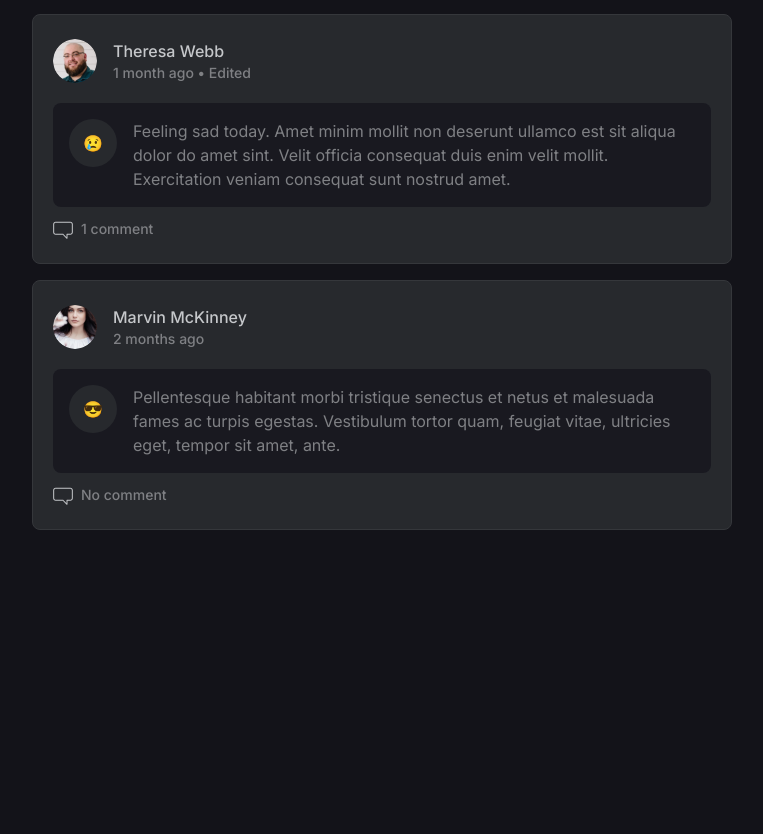
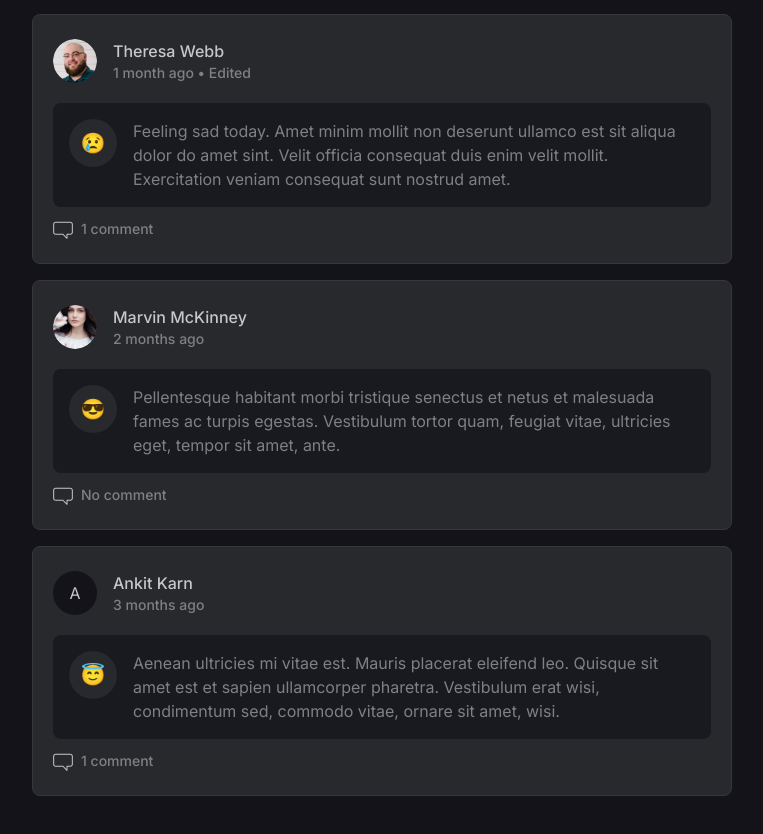
Before and after one commit to AnkitKarnAK/atlys-assignment, a React (Vite) app: page / in a window 1280 px wide. Shown: the part 692-1526 px from the top of the page, without its empty margins (258-1021 px from the left). Before the commit the page ends 1308 px from the top, so only its background shows below. Built offline with nearby package versions, Linux system fonts and the light colour scheme.

Commit message:
refactor: Update user avatar styling in AddFeed and FeedCard components

```diff
--- a/src/components/AddFeed.tsx
+++ b/src/components/AddFeed.tsx
@@ -8,7 +8,7 @@ export const AddFeed = () => {
                     <h2 className="text-lg font-medium text-light-500">Create post</h2>
 
                     <div className="flex cursor-text items-center gap-4 rounded-lg bg-primary-300 p-4">
-                        <div className="h-12 w-12 min-w-12 self-start flex items-center justify-center rounded-full bg-dark-500">
+                        <div className="h-12 w-12 min-w-12 text-xl self-start flex items-center justify-center rounded-full bg-dark-500">
                             🙂
                         </div>
                         <div className="flex flex-col w-full">
--- a/src/components/FeedCard.tsx
+++ b/src/components/FeedCard.tsx
@@ -21,7 +21,7 @@ export const FeedCard = ({ post }: FeedCardProps) => {
                         <div className="flex items-center gap-4">
                             {postUser?.photo
                                 ? <img src={postUser?.photo} alt={`profile picture of ${postUser?.name || postUser?.username}`} className="h-11 w-11 rounded-full" />
-                                : <div className="h-11 w-11 min-w-11 self-start flex items-center justify-center rounded-full bg-primary-500">{postUser?.firstName?.[0] || postUser?.username?.[0]}</div>
+                                : <div className="h-11 w-11 min-w-11 text-light-500 self-start flex items-center justify-center rounded-full bg-primary-500">{postUser?.firstName?.[0] || postUser?.username?.[0]}</div>
                             }
                             <div className="">
                                 <h3 className="font-medium text-light-500">{postUser?.name || postUser?.username}</h3>
@@ -38,7 +38,7 @@ export const FeedCard = ({ post }: FeedCardProps) => {
                     </div>
 
                     <div className="mb-3 p-4 flex items-center gap-4 rounded-lg bg-primary-300">
-                        <div className="h-12 w-12 min-w-12 self-start flex items-center justify-center rounded-full bg-dark-500">
+                        <div className="h-12 w-12 min-w-12 text-xl self-start flex items-center justify-center rounded-full bg-dark-500">
                             {post?.emoji}
                         </div>
                         <p className="text-light-300">{post.text}</p>
--- a/src/data/posts.ts
+++ b/src/data/posts.ts
@@ -35,5 +35,14 @@ export const initialPosts: Post[] = [
         createdAt: '2024-06-01 12:00:00',
         updatedAt: '2024-06-01 12:00:00',
         commentIds: []
+    },
+    {
+        id: 'post4',
+        userId: 'user3',
+        text: 'Aenean ultricies mi vitae est. Mauris placerat eleifend leo. Quisque sit amet est et sapien ullamcorper pharetra. Vestibulum erat wisi, condimentum sed, commodo vitae, ornare sit amet, wisi.',
+        emoji: '😇',
+        createdAt: '2024-05-01 12:00:00',
+        updatedAt: '2024-05-01 12:00:00',
+        commentIds: ['comment6']
     }
 ]
--- a/src/data/users.ts
+++ b/src/data/users.ts
@@ -22,6 +22,16 @@ const initialUsers: User[] = [
         email: "usertwo@gmail.com",
         username: "usertwo",
         password: "Test@1234"
+    },
+    {
+        id: 'user3',
+        firstName: 'Ankit',
+        lastName: "Karn",
+        name: "Ankit Karn",
+        createdAt: "2021-06-01 12:00:00",
+        email: "ankit.karn.ak@gmail.com",
+        username: "ankitkarn",
+        password: "Test@1234"
     }
 ]
 
```
